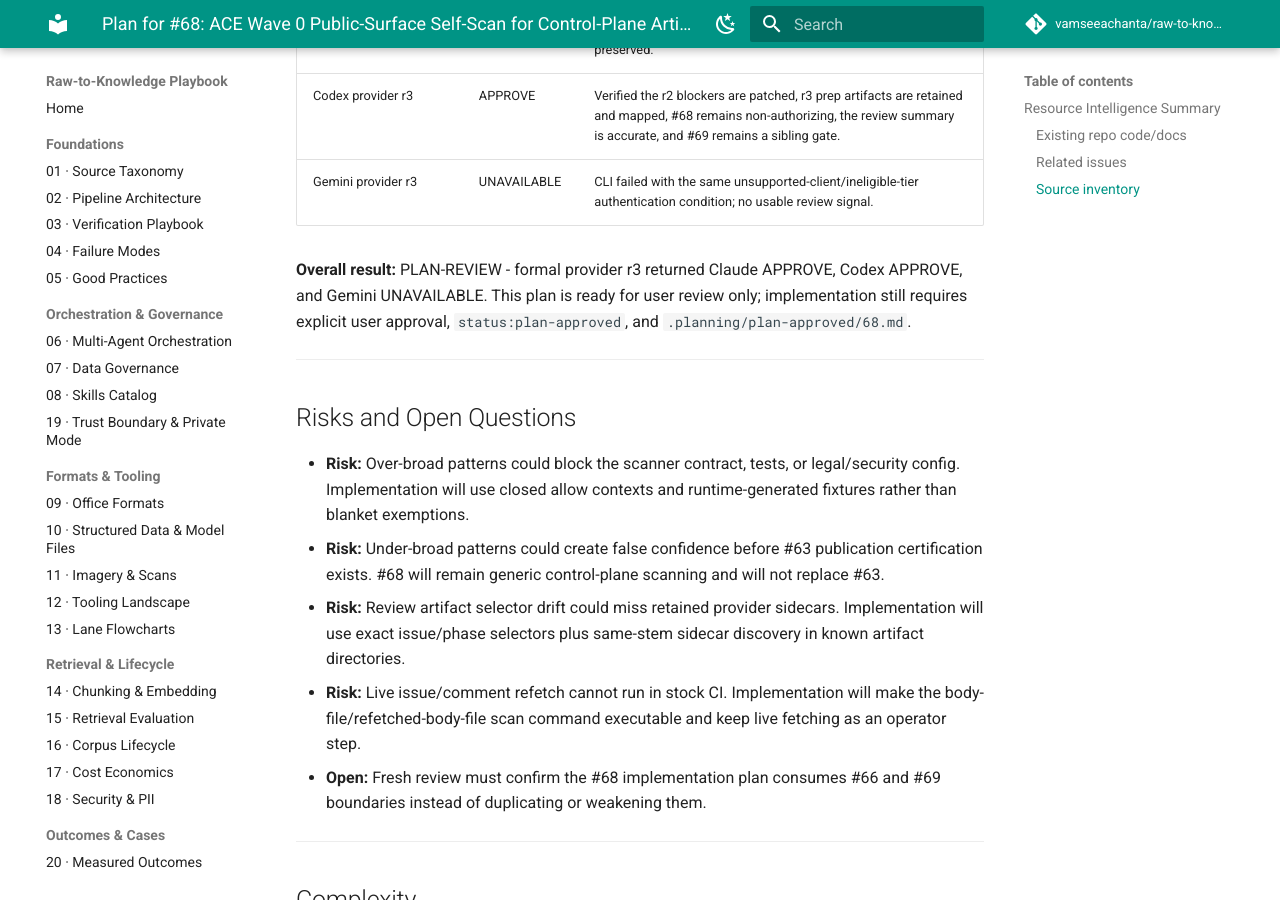
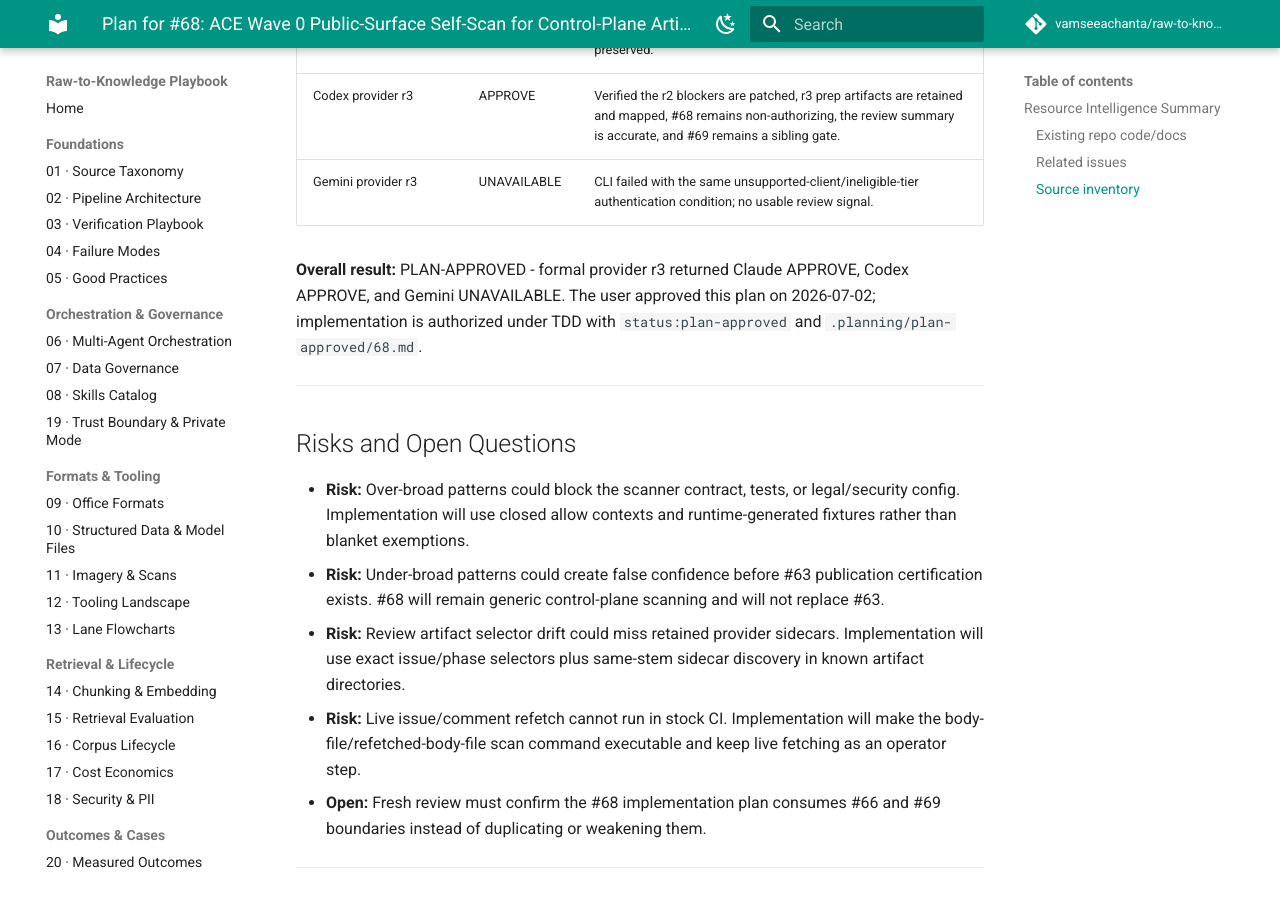
Before and after one commit to vamseeachanta/raw-to-knowledge-playbook, an MkDocs documentation site: the page built from docs/plans/2026-06-30-issue-68-ace-public-surface-self-scan-control-plane.md, in a window 1280 px wide and 900 px high, scrolled down 22664 px. Built offline with MkDocs 1.6.1 and Material for MkDocs 9.7.7, drawn with Linux system fonts in a browser that asks for light colours; comment, search, counter and statistics services are not loaded; some of the changed text lies outside the part shown.

Commit message:
docs: approve issue 68 plan

```diff
--- a/docs/plans/2026-06-30-issue-68-ace-public-surface-self-scan-control-plane.md
+++ b/docs/plans/2026-06-30-issue-68-ace-public-surface-self-scan-control-plane.md
@@ -1,6 +1,6 @@
 # Plan for #68: ACE Wave 0 Public-Surface Self-Scan for Control-Plane Artifacts
 
-> **Status:** plan-review
+> **Status:** plan-approved
 > **Complexity:** T3
 > **Date:** 2026-06-30
 > **Issue:** https://github.com/vamseeachanta/raw-to-knowledge-playbook/issues/68
@@ -435,7 +435,7 @@ The future #68 JSON snapshot schema is implementation scope after user approval;
 | Codex provider r3 | APPROVE | Verified the r2 blockers are patched, r3 prep artifacts are retained and mapped, #68 remains non-authorizing, the review summary is accurate, and #69 remains a sibling gate. |
 | Gemini provider r3 | UNAVAILABLE | CLI failed with the same unsupported-client/ineligible-tier authentication condition; no usable review signal. |
 
-**Overall result:** PLAN-REVIEW - formal provider r3 returned Claude APPROVE, Codex APPROVE, and Gemini UNAVAILABLE. This plan is ready for user review only; implementation still requires explicit user approval, `status:plan-approved`, and `.planning/plan-approved/68.md`.
+**Overall result:** PLAN-APPROVED - formal provider r3 returned Claude APPROVE, Codex APPROVE, and Gemini UNAVAILABLE. The user approved this plan on 2026-07-02; implementation is authorized under TDD with `status:plan-approved` and `.planning/plan-approved/68.md`.
 
 ---
 
```
Also changed, not shown: .planning/plan-approved/68.md (added, +9 -0 lines), docs/plans/README.md (+2 -2 lines), docs/plans/ace-share-ingestion-wave-coordination.md (+1 -1 lines), 2 other files.
